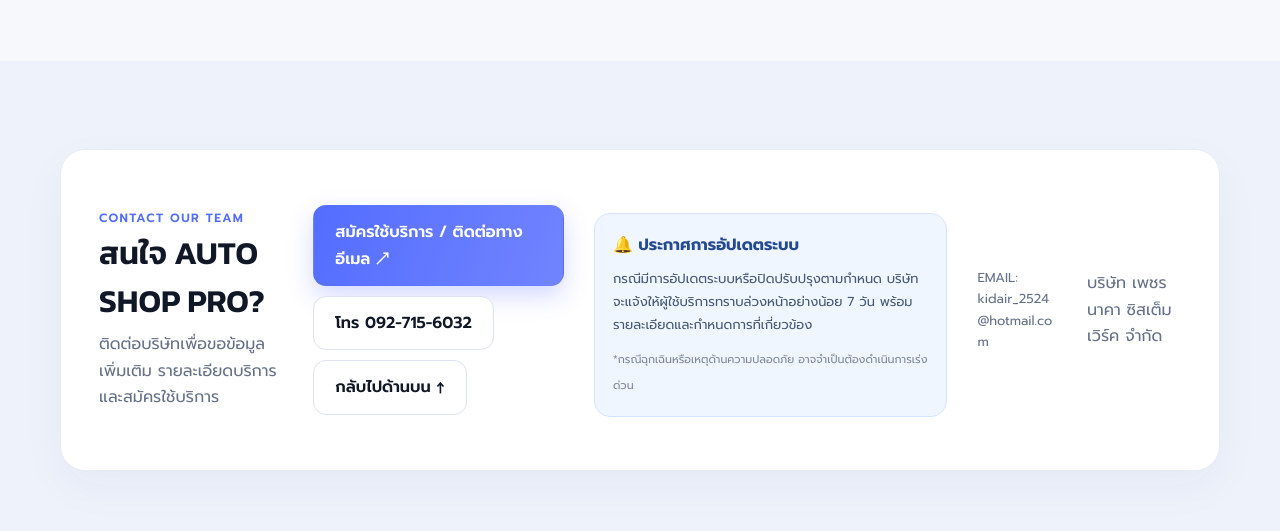
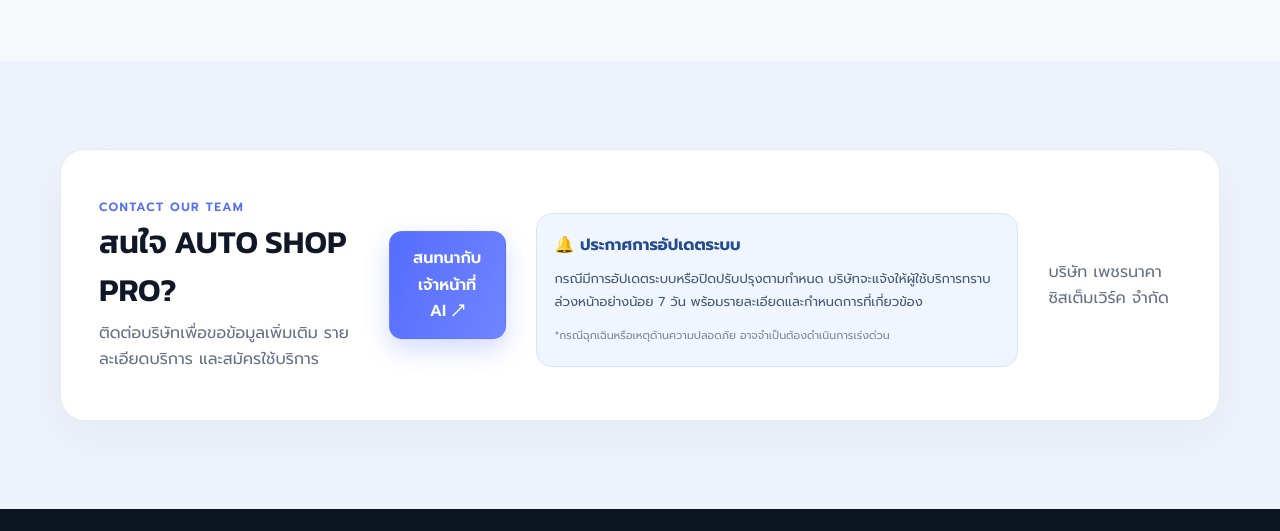
Before and after one commit to kidairhotmailcom-ui/PETCHNAKA-PROJECT-HUB, a plain HTML site: page index.html in a window 1280 px wide. Shown: the part 7449-7980 px from the top of the page. Drawn offline with Linux system fonts and the light colour scheme; no server answers.

Commit message:
Make website AI chat the single customer contact channel

```diff
--- a/index.html
+++ b/index.html
@@ -597,18 +597,9 @@
       </div>
 
       <div class="contact-actions">
-        <a class="btn btn-primary"
-           href="mailto:kidair_2524@hotmail.com?subject=สนใจสมัครใช้บริการ%20AUTO%20SHOP%20PRO">
-          สมัครใช้บริการ / ติดต่อทางอีเมล ↗
-        </a>
-
-        <a class="btn btn-outline" href="tel:0927156032">
-          โทร 092-715-6032
-        </a>
-
-        <a class="btn btn-outline" href="#home">
-          กลับไปด้านบน ↑
-        </a>
+        <button class="btn btn-primary" id="openCompanyChat" type="button">
+          สนทนากับเจ้าหน้าที่ AI ↗
+        </button>
       </div>
 
       <div class="contact-update">
@@ -622,10 +613,6 @@
           *กรณีฉุกเฉินหรือเหตุด้านความปลอดภัย อาจจำเป็นต้องดำเนินการเร่งด่วน
         </small>
       </div>
-
-      <p class="contact-email">
-        EMAIL: kidair_2524@hotmail.com
-      </p>
 
       <p>บริษัท เพชรนาคา ซิสเต็มเวิร์ค จำกัด</p>
 
```
